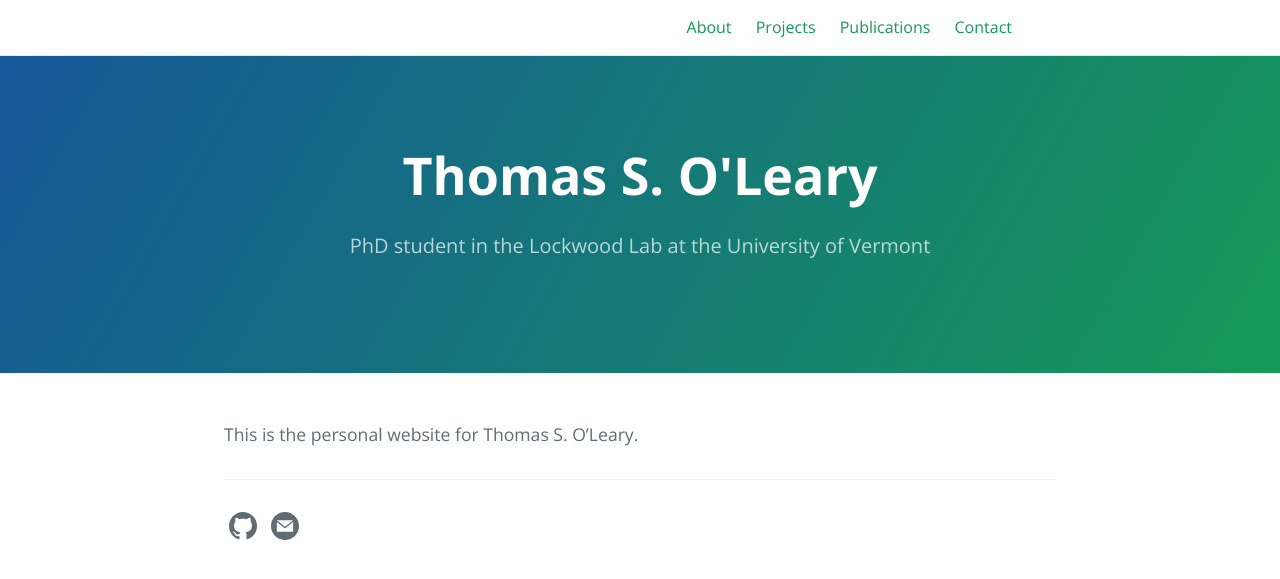
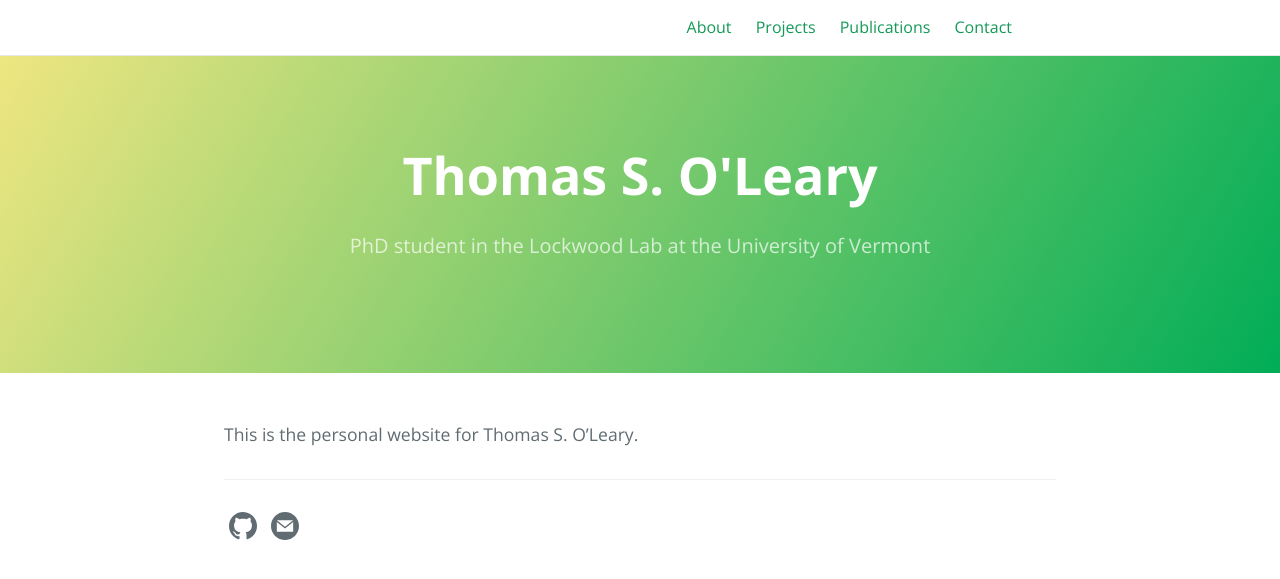
Before and after one commit to tsoleary/tsoleary.github.io, a Jekyll site: the page built from index.md, in a window 1280 px wide. Shown: the top 579 px of the page. Built offline with Jekyll 4.4.1, drawn with Linux system fonts in a browser that asks for light colours.

Commit message:
color header

```diff
--- a/assets/css/style.scss
+++ b/assets/css/style.scss
@@ -1,4 +1,7 @@
 ---
 ---
 
+$header-bg-color: #01ad57 !default;
+$header-bg-color-secondary: #eee681 !default;
+
 @import 'jekyll-theme-cayman-blog';
```
